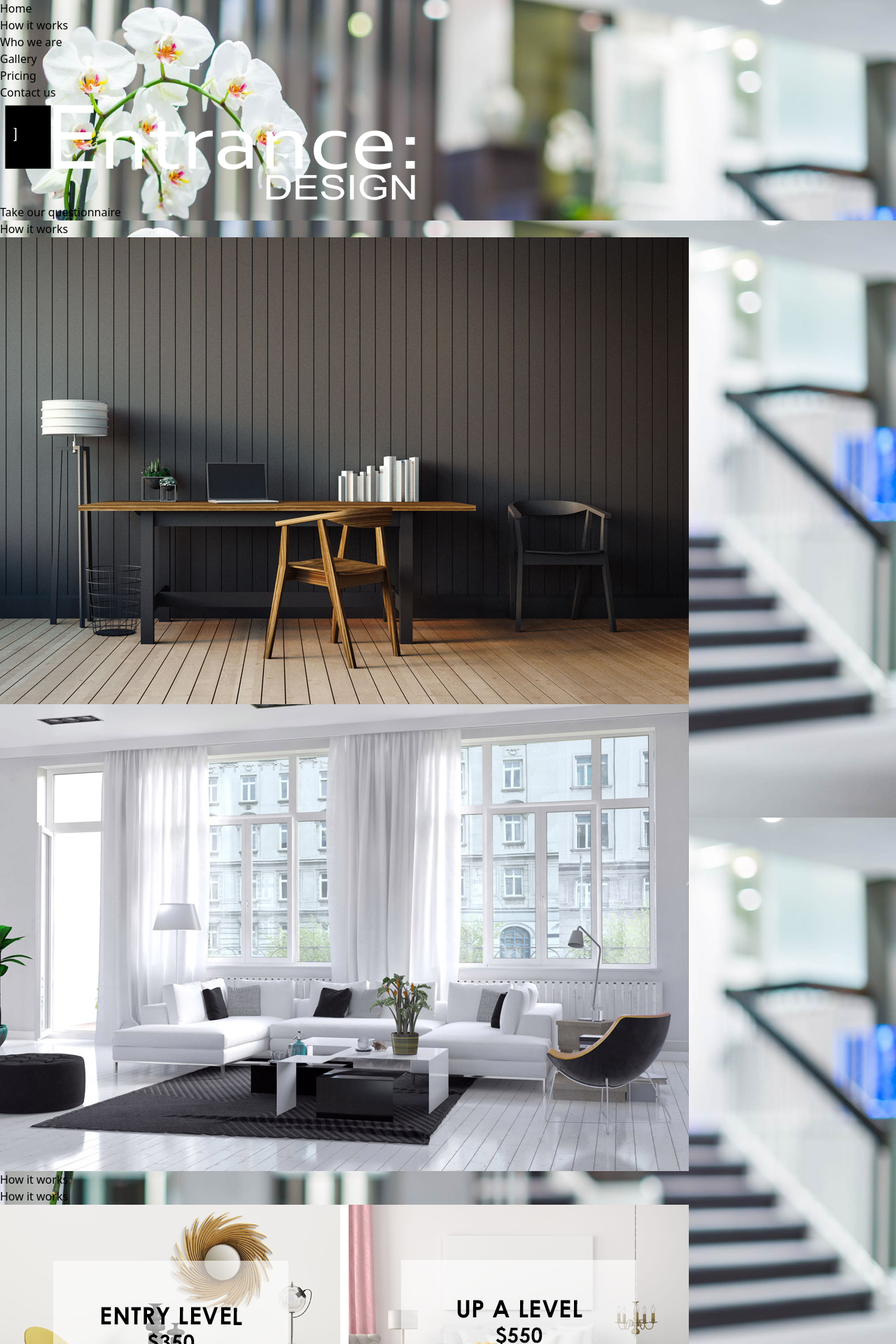
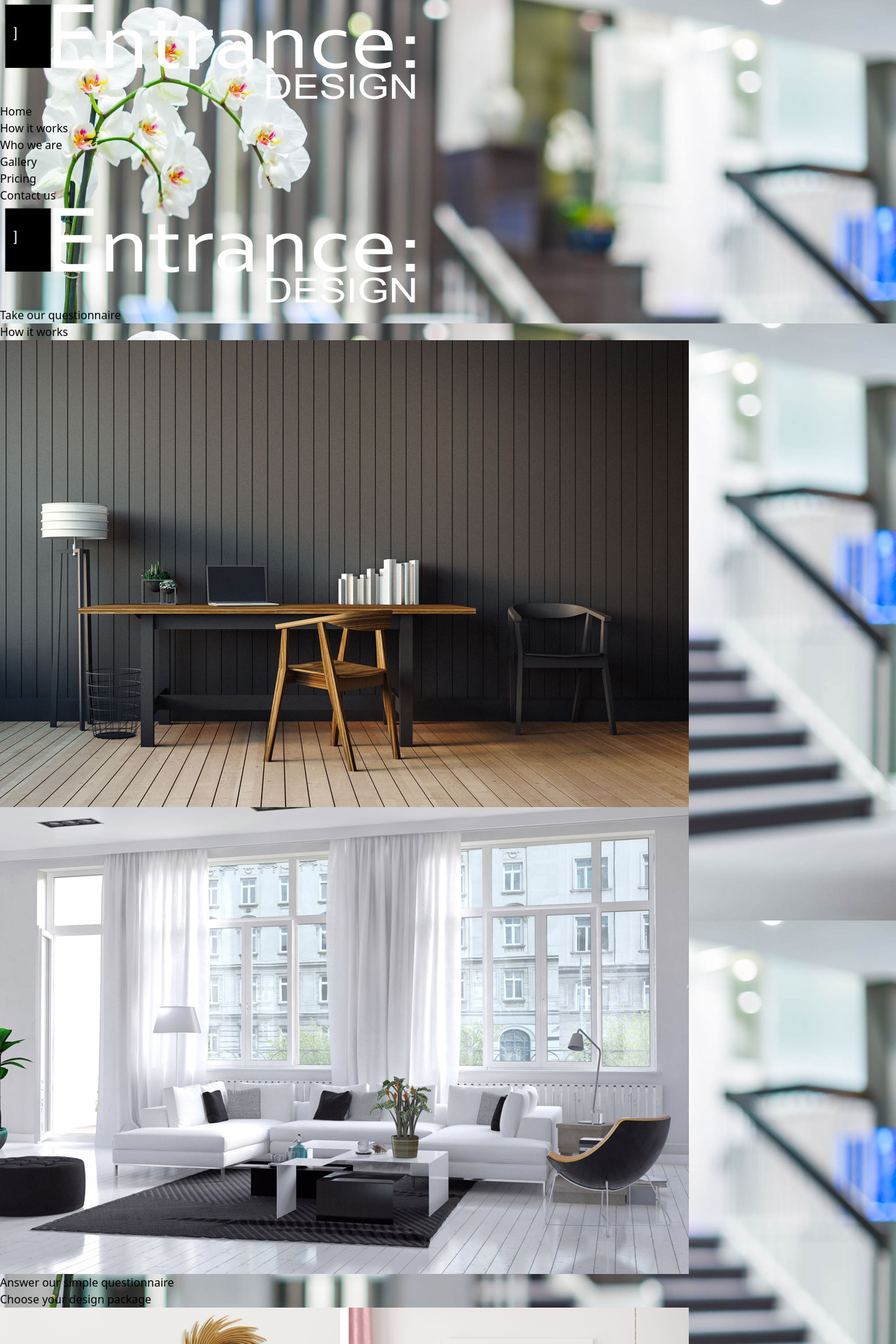
Before and after one commit to kyle-s-tong/entrance-design-frontend, a Vue app: page /home in a window 1280 px wide. Shown: the top 1920 px of the page at 70% size. Built offline with nearby package versions, Linux system fonts and the light colour scheme.

Commit message:
Refactor the logo into a separate component so I can have 2 instances in the header bar to make it easier to deal with the collapsing nav

```diff
--- /dev/null
+++ b/src/components/HeaderBarLogo.vue
@@ -0,0 +1,14 @@
+<template>
+  <div>
+    <img src="../assets/entrance-logo-white.png" alt="Entrance Design Logo" :class="logoClass" >
+  </div>
+</template>
+
+<script>
+export default {
+  name: 'HeaderBarLogo',
+  props: {
+    logoClass: String
+  }
+}
+</script>
--- a/src/components/StepTile.vue
+++ b/src/components/StepTile.vue
@@ -1,5 +1,5 @@
 <template>
-  <div v-if="!step.reverse" class="flex">
+  <div v-if="!step.reverse" class="flex" :id="step.id">
     <StepTileText :step="step" />
     <StepTileImage :imageUrl="step.image" />
   </div>
--- a/src/components/TheHeaderBar.vue
+++ b/src/components/TheHeaderBar.vue
@@ -1,36 +1,99 @@
 <template>
-  <div class="flex flex-col items-end w-1/2 fixed">
+  <div :class="[isCollapsed ? collapsedNavBar : expandedNavBar]">
+    <HeaderBarLogo :logoClass="'hidden'" />
     <div class="w-full flex justify-end">
       <HeaderBarLink v-for="link in headerBarLinks" :key="link.text" :link="link" />
     </div>
-    <div>
-      <img src="../assets/entrance-logo-white.png" alt="Entrance Design Logo" class="py-24">
-    </div>
-    <LinkButton text="Take our questionnaire" />
+    <HeaderBarLogo :logoClass="'py-24'" />
+    <LinkButton text="Take our questionnaire" v-if="!this.isCollapsed" />
   </div>
 </template>
 
 <script>
 import LinkButton from "./LinkButton";
 import HeaderBarLink from "./HeaderBarLink";
+import HeaderBarLogo from './HeaderBarLogo';
 
 export default {
   name: 'TheHeaderBar',
   components: {
     LinkButton,
     HeaderBarLink,
+    HeaderBarLogo,
   },
   data: function () {
     return {
       headerBarLinks: [
         { text: 'Home', route: '/home'},
-        { text: 'How it works', route: '/home'},
+        { text: 'How it works', route: '/home#howitworks'},
         { text: 'Who we are', route: '/home'},
         { text: 'Gallery', route: '/home'},
         { text: 'Pricing', route: '/home'},
         { text: 'Contact us', route: '/home'},
-      ]
+      ],
+      expandedNavBar: 'open flex flex-col items-end w-1/2 fixed',
+      collapsedNavBar: 'collapse flex items-end w-1/2 fixed',
+      isCollapsed: false,
+      scrollState: 500,
     }
+  },
+  methods: {
+    scrollDetect(home, down) {
+      // Current scroll position
+      const currentScroll = this.scrollTop();
+      if (this.scrollTop() === 0) {
+        home();
+      } else if (currentScroll > (this.scrollState)) {
+        down();
+      }
+    },
+    // Returns current scroll position
+    scrollTop() {
+      return window.scrollY;
+    },
+    // Called when scroll is in initial position
+    scrollHome() {
+      this.isCollapsed = false;
+    },
+    // Called when scrolled down
+    scrollDown() {
+      this.isCollapsed = true;
+    },
+  },
+  created() {
+    window.addEventListener('scroll', () => {
+      this.scrollDetect(this.scrollHome, this.scrollDown);
+    })
   }
 }
 </script>
+
+<style>
+  /* // Collapse nav bar on scroll down
+  .collapse {
+    animation: collapse .5s ease forwards;
+  }
+
+  // Open nav bar on scroll up
+  .open {
+    animation: open .5s ease forwards;
+  }
+
+  @keyframes collapse {
+    from {
+      opacity: 1;
+    }
+    to {
+      opacity: 0;
+    }
+  }
+
+  @keyframes open {
+    from {
+      opacity: 0;
+    }
+    to {
+      opacity: 1;
+    }
+  } */
+</style>
--- a/src/data/steps.js
+++ b/src/data/steps.js
@@ -1,5 +1,6 @@
 export const stepDetails = [
   {
+    id: 'howitworks',
     title: 'How it works',
     description: `You have a home. You want it to look great. So do we! Using the magic of the web,
                   we can transform your house, into your dream home... completely online! No
@@ -11,11 +12,10 @@ export const stepDetails = [
       // TODO: Change to real route
       route: '/home',
     },
-    // TODO: Change to real image
     image: require('../assets/steps/step1-darkdesk.jpg'),
   },
   {
-    title: 'How it works',
+    title: 'Answer our simple questionnaire',
     description: `You have a home. You want it to look great. So do we! Using the magic of the web,
                   we can transform your house, into your dream home... completely online! No
                   appointments. No hassles or frustrations. Just fast, professional e-decorating
@@ -26,12 +26,11 @@ export const stepDetails = [
       // TODO: Change to real route
       route: '/home',
     },
-    // TODO: Change to real image
     image: require('../assets/steps/step2-lightroom.jpg'),
     reverse: true,
   },
   {
-    title: 'How it works',
+    title: 'Choose your design package',
     description: `You have a home. You want it to look great. So do we! Using the magic of the web,
                   we can transform your house, into your dream home... completely online! No
                   appointments. No hassles or frustrations. Just fast, professional e-decorating
@@ -42,38 +41,25 @@ export const stepDetails = [
       // TODO: Change to real route
       route: '/home',
     },
-    // TODO: Change to real image
     image: require('../assets/steps/step3-pricingoptions.jpg'),
   },
   {
-    title: 'How it works',
+    title: 'Digital collaboration',
     description: `You have a home. You want it to look great. So do we! Using the magic of the web,
                   we can transform your house, into your dream home... completely online! No
                   appointments. No hassles or frustrations. Just fast, professional e-decorating
                   services, tailored to your space. Never fear, we also offer in-home services
                   as found in our design packages.`,
-    link: {
-      text: 'View our design packages',
-      // TODO: Change to real route
-      route: '/home',
-    },
-    // TODO: Change to real image
     image: require('../assets/steps/step4-digitalcollab.jpg'),
     reverse: true,
   },
   {
-    title: 'How it works',
+    title: 'Your concept design supplied',
     description: `You have a home. You want it to look great. So do we! Using the magic of the web,
                   we can transform your house, into your dream home... completely online! No
                   appointments. No hassles or frustrations. Just fast, professional e-decorating
                   services, tailored to your space. Never fear, we also offer in-home services
                   as found in our design packages.`,
-    link: {
-      text: 'View our design packages',
-      // TODO: Change to real route
-      route: '/home',
-    },
-    // TODO: Change to real image
     image: require('../assets/steps/step5-moodboard.jpg'),
   },
 ];
--- a/src/router/index.js
+++ b/src/router/index.js
@@ -9,7 +9,16 @@ export function createRouter () {
   return new Router({
     mode: 'history',
     fallback: false,
-    scrollBehavior: () => ({ y: 0 }),
+    scrollBehavior: (to) => {
+      if (to.hash) {
+        return {
+          selector: to.hash
+          // , offset: { x: 0, y: 10 }
+        }
+      }
+
+      return { x: 0, y: 0 }
+    },
     routes: [
       { path: '/home', component: HomeView },
       { path: '/', redirect: '/home' },
```
